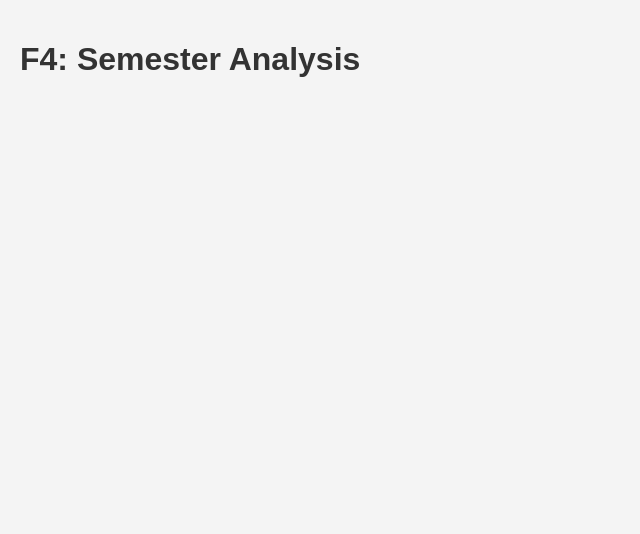
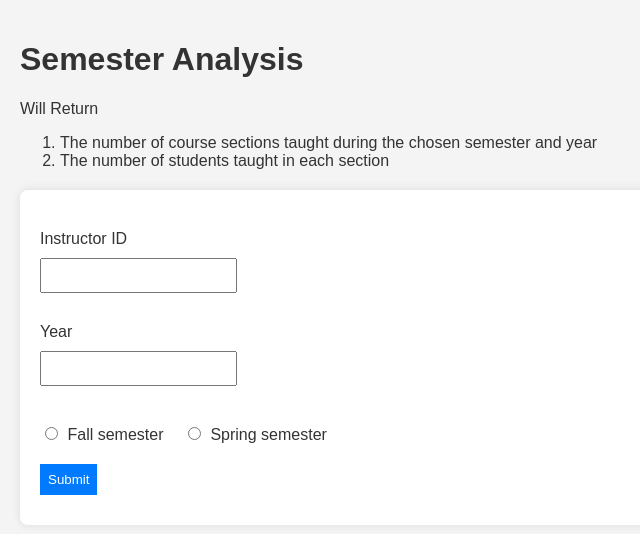
Before and after one commit to coling154/UnivDB, a Django app: page /professor/F4/ in a window 1280 px wide. Shown: the top 534 px of the page, without its empty margins (0-640 px from the left). Run offline with Django 5.2, Linux system fonts and the light colour scheme; parts of the project's set-up code (start-up, migrations or seed data) failed here and were passed over.

Commit message:
f4 working but only displays 1 column need fix

```diff
--- a/src/univSite/univApp/templates/professor.html
+++ b/src/univSite/univApp/templates/professor.html
@@ -8,7 +8,7 @@
     <link rel="icon" type="image/png" href="{% static 'images/favi.png' %}" />
 </head>
 <body>
-<h1>Admin</h1>
+<h1>Professor</h1>
 <p>Landing page for professors</p>
 <ul>
     <li><a href="{% url 'F4' %}"><button class="button" id="item" role="button">F4: Semester Analysis</button></a></li>
--- a/src/univSite/univApp/templates/queries/F4.html
+++ b/src/univSite/univApp/templates/queries/F4.html
@@ -2,12 +2,34 @@
 <html lang="en">
 <head>
     <meta charset="UTF-8">
-    <title>F4: Semester Analysis</title>
+    <title>F4. Semester Analysis</title>
     {% load static %}
     <link rel="stylesheet" href="{% static 'css/generalStyle.css' %}"/>
     <link rel="icon" type="image/png" href="{% static 'images/favi.png' %}" />
 </head>
 <body>
-    <h1>F4: Semester Analysis</h1>
+<div>
+    <h1>Semester Analysis</h1>
+    <p>Will Return</p>
+    <ol>
+        <li>The number of course sections taught during the chosen semester and year</li>
+        <li>The number of students taught in each section</li>
+    </ol>
+</div>
+<div>
+    <form action="{% url 'sections' %}" method="post">
+        <label for="id_text">Instructor ID</label>
+        <input type="text" id="id_text" name="id">
+        <label for="year_text">Year</label>
+        <input type="text" id="year_text" name="year">
+        <div class="radio-group">
+            <input type="radio" id="fa_btn" name="semester" value="1">
+            <label for="fa_btn">Fall semester</label>
+            <input type="radio" id="sp_btn" name="semester" value="2">
+            <label for="sp_btn">Spring semester</label>
+        </div>
+        <input type="submit" value="Submit">
+    </form>
+</div>
 </body>
 </html>
--- a/src/univSite/univApp/urls.py
+++ b/src/univSite/univApp/urls.py
@@ -11,6 +11,7 @@ urlpatterns = [
     path("admin/F3/", views.F3, name="F3"),
     path('admin/F3/prof_stats/', views.prof_stats, name='prof_stats'),
     path("professor/", views.professor, name="professor"),
+    path("professor/list_sections/", views.sections, name="sections"),
     path("professor/F4/", views.F4, name="F4"),
     path("professor/F5/", views.F5, name="F5"),
     path("student/", views.student, name="student"),
--- a/src/univSite/univApp/views.py
+++ b/src/univSite/univApp/views.py
@@ -121,7 +121,7 @@
     amount of funding secured, and the amount of papers the professor has published
 
     :param request: Http request object
-    :tye request: HttpRequest
+    :type request: HttpRequest
     """
     userIn = (request.POST.get("prof_name"), request.POST.get("year"), request.POST.get("semester"),)
     cursor = connection.cursor()
@@ -166,6 +166,45 @@
     """
     return render(request,"queries/F4.html")
 
+
+@require_http_methods(["POST"])
+@csrf_exempt
+def sections(request):
+    """
+    FR4 Requirement
+
+    Given a professors name, semester, and year
+    return list of course sections with number of students in each
+
+    :param request: Http request object
+    :type request: HttpRequest
+    """
+    # get data
+    userIn = (request.POST.get("semester"), request.POST.get("year"), request.POST.get("id"),)
+
+    cursor = connection.cursor()
+    query = (f"SELECT s.course_id, s.sec_id, s.semester, s.year, "
+             f"(SELECT COUNT(t.student_id) FROM takes t "
+             f"WHERE t.course_id = s.course_id AND t.sec_id = s.sec_id AND t.semester = s.semester AND t.year = s.year) "
+             f"AS student_count FROM section s "
+             f"NATURAL JOIN teaches ts "
+             f"WHERE s.semester = %s AND s.year = %s AND ts.teacher_id = %s")
+    # Execute the query
+    cursor.execute(query, userIn)
+    # get results
+    results = cursor.fetchall()
+    if not results:
+        stats = {}  # Handle the case where no data is returned
+    else:
+        stats =[{
+            "course_id": results[0][0],
+            "sec_id": results[0][1],
+            "semester": results[0][2],
+            "year": results[0][3],
+            "student_count": results[0][4]}
+            for row in range(1)]
+    return render(request, "queries/F4Table.html", {'rows': stats})
+
 def F5(request):
     """
     This view is used to display F5.html template
```
Also changed, not shown: src/univSite/univApp/templates/queries/F4Table.html (added, +41 -0 lines).
